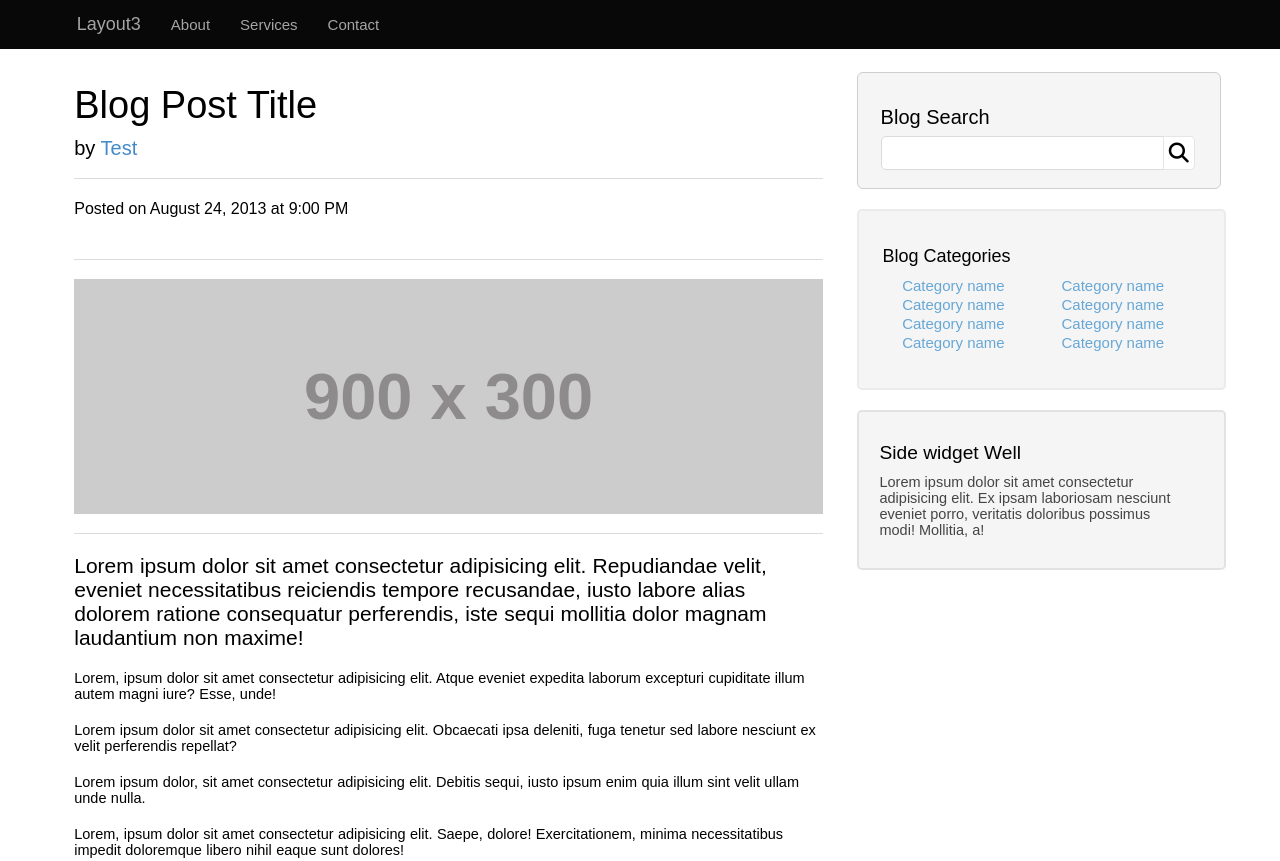
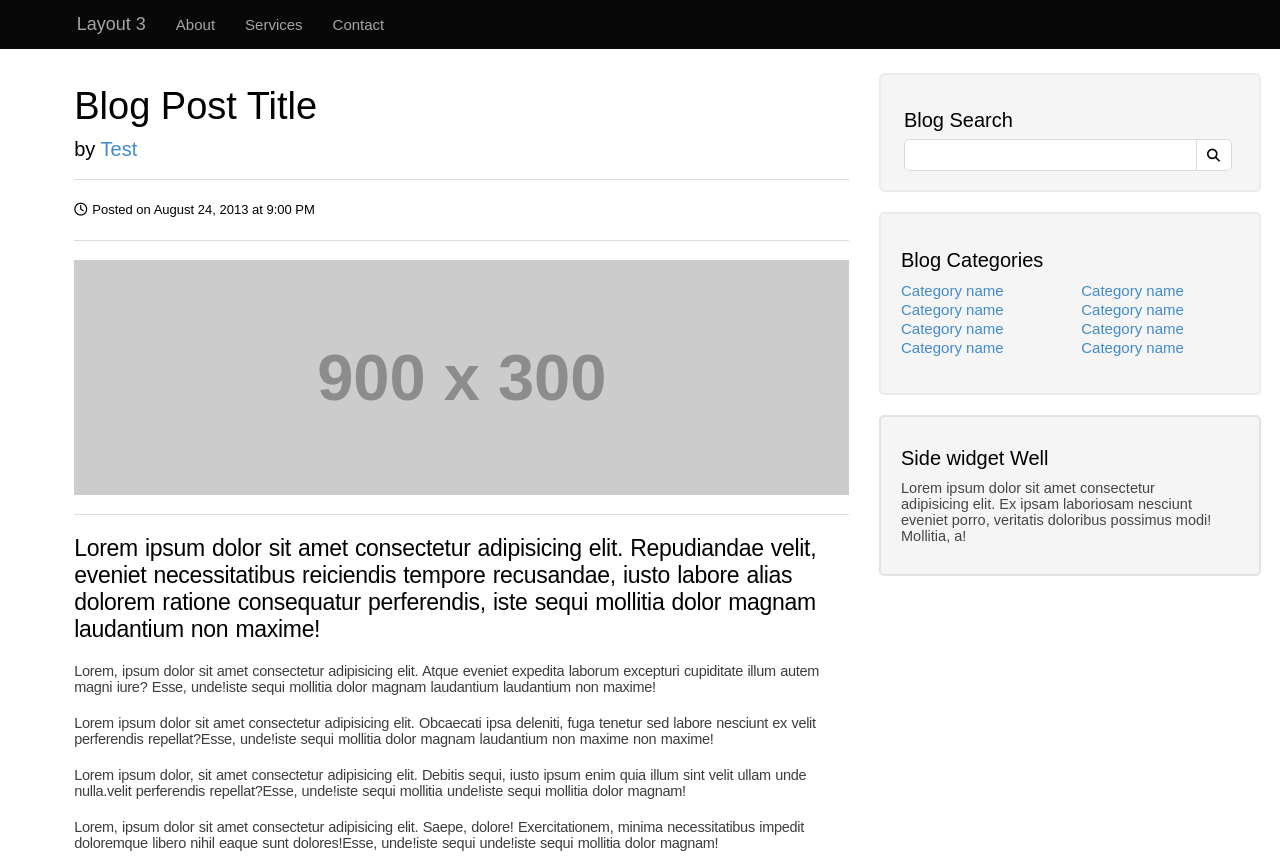
Before and after one commit to darkhacker1906/Layout-1-task-3-using-flex, a plain HTML site: page index.html in a window 1280 px wide. Shown: the top 861 px of the page. Drawn offline with Linux system fonts and the light colour scheme.

Commit message:
fixed bug

```diff
--- a/index.css
+++ b/index.css
@@ -3,14 +3,16 @@
     padding:0;
     font-family: sans-serif;
 }
+
 body{
-    font-family: 'Actor', sans-serif;
+
 font-family: 'Roboto', sans-serif;
 }
 .wrapper{
     height:100%;
     width:100%;
 }
+/* navbar section starts here--------------------------- */
 .navbar{
     background-color: rgb(8, 8, 8);
     width:100%;
@@ -43,13 +45,21 @@ ul li a, .layout{
     margin-right:30px;
     font-weight:500;
 }
+
+/* sub_wrapper class starts here------------------------------ */
 .sub_wrapper{
     /* border:1px solid black; */
-    width:90%;
+    width:92.7%;
     height:100%;
-    padding:0% 5% 0% 5.8%;
+    padding:0% 1.5% 0% 5.8%;
+
+}
+.padding_wrapper{
     display:flex;
+    width:100%;
+    height:100%;
 }
+/* left_div starts here------------------------------------------------ */
 .title{
     font-size: 38px;
     margin-bottom: 10px;
@@ -64,20 +74,22 @@ ul li a, .layout{
     color:#428BCA
 }
 .post_date{
-
-    margin-bottom: 10px;
     border-top: 1px solid #e0dbdb;
     height: 60px;
     display: flex;
     align-items: center;
+    font-size:13px;
+}
+.fa-regular{
+    margin-right:5px;
+    font-size: 13px;
 }
 .img_div{
     border-top: 1px solid rgb(221, 219, 219);
     border-bottom: 1px solid rgb(221, 219, 219);
-    margin:20px 0px;
+    margin-bottom:20px;
 }
 .img{
-    height: 265px;
     margin:19px 0px;
     height:235px;
     background-color: #CCCCCC;
@@ -90,22 +102,32 @@ ul li a, .layout{
 }
 .sub_heading{
     font-weight: 500;
-    font-size: 21px;
+    font-size: 23px;
     margin-bottom: 20px;
-    word-spacing: .3px;
+    /* word-spacing: .5px; */
+    word-spacing: 1px;
+    letter-spacing: -.3px;
 }
 .para1, .para2, .para3, .para4{
     font-size: 14.5px;
-    word-spacing: 0.3px;
+    word-spacing: 0.7px;
+    letter-spacing: -.3px;
     font-weight: 400;
     margin-bottom: 20px;
+    color:rgb(61, 61, 61);
+    font-weight: 500;
 }
+/* left div ends here_______________________________ */
+
+/* Right div starts here____________________________________ */
 
 .blog_div{
-    padding-bottom:3%;
-    border: 1px solid #cfcdcd;
-    margin-top: 23px;
+    border:2px solid #EBEBEB;
     border-radius: 6px;
+    padding:9% 0% 5% 6%;
+    font-size: 20px;
+    font-weight: 500;
+    background-color: #F5F5F5;
 
 }
 .search_div{
@@ -114,42 +136,29 @@ ul li a, .layout{
 }
 .left{
     width:67%;
-    /* width:700px; */
-    padding:3% 3% 2% 0%;
-}
-.blog_div{
-    /* padding: 25px 0px 16px 19px; */
-    /* padding:2% 0% 1% 1%; */
-    padding:9% 0% 5% 6%;
-    width:92%;
-    font-size: 20px;
-    font-weight: 500;
-    background-color: #F5F5F5;
+    padding:3% 1% .5% 0%;
 }
 .blog_search{
     margin-bottom: 2%;
 }
 .search_bar{
-    /* padding:1px 6px 1px 6px; */
-    /* border:1.5px solid rgb(232, 229, 229); */
-    border-top:1.5px solid rgb(232, 229, 229);
-    border-bottom: 1.5px solid rgb(232, 229, 229);
-    border-right: 1.5px solid rgb(232, 229, 229);
-    border-left: 1.3px solid rgb(232, 229, 229);
+    border:1.5px solid #dcdbdb;;
     border-radius: 0px 5px 5px 0px;
     display: flex;
     align-items: center;
-    width: 30px;
+    width: 34px;
     justify-content: center;
     background-color: white;
 }
 .input_txt{
-    width:84%;
+    width:83%;
 }
 input{
-    /* padding:6px 2px 6px 85px; */
-    width:85%;
-    padding:2% 1% 4% 14%;
+    width:100%;
+    /* padding:2% 1% 4% 14%; */
+    font-size: 17px;
+    padding-left: 10px;
+    height: 30px;
     border-top:1.5px solid #dcdbdb;
     border-left:1.5px solid #dcdbdb;
     border-bottom:1.5px solid #dcdbdb;
@@ -157,26 +166,30 @@ input{
     border-radius: 5px 0px 0px 5px;
 }
 .right{
-    /* width:366px; */
     width:33%;
+    padding:2% 0% 1% 1.5%;
+}
+.fa-solid{
+    font-size:13px;
 }
 
 .blog_categories_div{
     margin-top: 20px;
-    padding: 35px 23px 35px 23px;
+    padding: 35px 23px 35px 20px;
     border: 2px solid #EBEBEB;
     border-radius:5px;
     background-color: #F5F5F5;
 }
 .blog_cat{
-    font-size: 18px;
+    font-size: 20px;
     font-weight: 400;
     margin-bottom:10px;
 }
 .category_list{
     display:flex;
     flex-wrap: wrap;
-    justify-content: space-around;
+    align-items: flex-start;
+    gap:18%;
 }
 .category{
     width:120px;
@@ -184,7 +197,8 @@ input{
 }
 a{
     text-decoration: none;
-    color:#67a7d6;
+    /* color:#7492CD; */
+    color:#428BCA;
     font-size: 15px;
 }
 .side_widget_div{
@@ -198,6 +212,7 @@ a{
     font-size: larger;
     font-weight: 500;
     margin-bottom: 10px;
+    font-size: 20px;
 }
 .widget_para{
     font-size: 14.5px;
@@ -205,13 +220,44 @@ a{
     color:#464545;
 }
 .footer{
+    border-top: 1px solid #eae8e8;
+    height: 8rem;
+    display: flex;
+    align-items: center;
+    font-size: 14.5px;
+    word-spacing: 0.5px;
+}
+/* .footer{
     width:88.5%;
     margin:0 auto;
-    /* padding: 0% 5% 0% 5.8%; */
+
     padding:4% 0%;
     height:70px;
     border-top:1px solid rgb(232, 231, 231);
-}
+} */
+/* Right div ends here -------------------------------*/
+
+/* Media queries starts here--------------------------- */
+
+    @media(max-width:700px){
+
+        /* .category_list{
+            justify-content: normal;
+        } */
+        .padding_wrapper{
+            flex-direction: column;
+        }
+        .left, .right{
+            width:100%;
+        }
+        .right{
+            padding: 2% 0% 1% 0%;
+        }
+        .footer{
+            margin-top: 30px;
+        }
+
+    }
 
 @media(max-width:354px){
     .nav{
@@ -223,30 +269,8 @@ a{
     .layout , .nav_items{
         margin-bottom: 5px;
     }
-
-}
-@media(max-width:550px){
-
-    .category_list{
-        justify-content: space-evenly;
-    }
-    .category{
-        width: 105px;
-    }
-    .sub_wrapper{
-        flex-direction: column;
-    }
-    .left, .right{
-        width:100%;
-    }
-    .footer{
-        margin-top: 40px;
+    .img{
+        font-size: 50px;
     }
 
 }
-@media(max-width:920px){
-input{padding: 4% 1% 4% 14%;
-
-}
-
-}
--- a/index.html
+++ b/index.html
@@ -1,18 +1,24 @@
 <!DOCTYPE html>
 <html lang="en">
   <head>
-    <meta charset="UTF-8">
-    <meta name="viewport" content="width=device-width, initial-scale=1.0">
+    <meta charset="UTF-8" />
+    <meta name="viewport" content="width=device-width, initial-scale=1.0" />
     <title>Document</title>
-    <link rel="stylesheet" href="index.css">
-    <link rel="stylesheet" href="https://cdnjs.cloudflare.com/ajax/libs/font-awesome/6.5.1/css/all.min.css" integrity="sha512-DTOQO9RWCH3ppGqcWaEA1BIZOC6xxalwEsw9c2QQeAIftl+Vegovlnee1c9QX4TctnWMn13TZye+giMm8e2LwA==" crossorigin="anonymous" referrerpolicy="no-referrer" />
+    <link rel="stylesheet" href="index.css" />
+    <link
+      rel="stylesheet"
+      href="https://cdnjs.cloudflare.com/ajax/libs/font-awesome/6.5.1/css/all.min.css"
+      integrity="sha512-DTOQO9RWCH3ppGqcWaEA1BIZOC6xxalwEsw9c2QQeAIftl+Vegovlnee1c9QX4TctnWMn13TZye+giMm8e2LwA=="
+      crossorigin="anonymous"
+      referrerpolicy="no-referrer"
+    />
   </head>
   <body>
     <div class="main">
       <div class="wrapper">
         <div class="navbar">
           <div class="nav">
-          <div class="layout">Layout3</div>
+            <div class="layout">Layout 3</div>
             <ul class="unorder_last">
               <li class="nav_items">
                 <a href="#">About</a>
@@ -27,49 +33,87 @@
           </div>
         </div>
         <div class="sub_wrapper">
+          <div class="padding_wrapper">
             <div class="left">
               <div class="title">Blog Post Title</div>
               <div class="test_upper">by <span class="test">Test</span></div>
-          <div class="post_date">Posted on August 24, 2013 at 9:00 PM</div>
+              <div class="post_date">
+                <i class="fa-regular fa-clock"></i> Posted on August 24, 2013 at
+                9:00 PM
+              </div>
               <div class="img_div">
                 <div class="img">900 x 300</div>
               </div>
-          <div class="sub_heading">Lorem ipsum dolor sit amet consectetur adipisicing elit. Repudiandae velit, eveniet necessitatibus reiciendis tempore recusandae, iusto labore alias dolorem ratione consequatur perferendis, iste sequi mollitia dolor magnam laudantium non maxime!</div>
-          <div class="para1">Lorem, ipsum dolor sit amet consectetur adipisicing elit. Atque eveniet expedita laborum excepturi cupiditate illum autem magni iure? Esse, unde!</div>
-          <div class="para2">Lorem ipsum dolor sit amet consectetur adipisicing elit. Obcaecati ipsa deleniti, fuga tenetur sed labore nesciunt ex velit perferendis repellat?</div>
-          <div class="para3">Lorem ipsum dolor, sit amet consectetur adipisicing elit. Debitis sequi, iusto ipsum enim quia illum sint velit ullam unde nulla.</div>
-          <div class="para4">Lorem, ipsum dolor sit amet consectetur adipisicing elit. Saepe, dolore! Exercitationem, minima necessitatibus impedit doloremque libero nihil eaque sunt dolores!</div>
+              <div class="sub_heading">
+                Lorem ipsum dolor sit amet consectetur adipisicing elit.
+                Repudiandae velit, eveniet necessitatibus reiciendis tempore
+                recusandae, iusto labore alias dolorem ratione consequatur
+                perferendis, iste sequi mollitia dolor magnam laudantium non
+                maxime!
+              </div>
+              <div class="para1">
+                Lorem, ipsum dolor sit amet consectetur adipisicing elit. Atque
+                eveniet expedita laborum excepturi cupiditate illum autem magni
+                iure? Esse, unde!iste sequi mollitia dolor magnam laudantium
+                laudantium non maxime!
+              </div>
+              <div class="para2">
+                Lorem ipsum dolor sit amet consectetur adipisicing elit.
+                Obcaecati ipsa deleniti, fuga tenetur sed labore nesciunt ex
+                velit perferendis repellat?Esse, unde!iste sequi mollitia dolor magnam laudantium non
+                maxime non maxime!
+              </div>
+              <div class="para3">
+                Lorem ipsum dolor, sit amet consectetur adipisicing elit.
+                Debitis sequi, iusto ipsum enim quia illum sint velit ullam unde
+                nulla.velit perferendis repellat?Esse, unde!iste sequi mollitia unde!iste sequi mollitia dolor magnam!
+              </div>
+              <div class="para4">
+                Lorem, ipsum dolor sit amet consectetur adipisicing elit. Saepe,
+                dolore! Exercitationem, minima necessitatibus impedit doloremque
+                libero nihil eaque sunt dolores!Esse, unde!iste sequi unde!iste sequi mollitia dolor magnam!
+              </div>
             </div>
             <div class="right">
               <div class="blog_div">
                 <div class="blog_search">Blog Search</div>
                 <div class="search_div">
-              <div class="input_txt"><input type="text"></div>
-              <div class="search_bar"><i class="fa-solid fa-magnifying-glass"></i></div>
+                  <div class="input_txt"><input type="text" /></div>
+                  <div class="search_bar">
+                    <i class="fa-solid fa-magnifying-glass"></i>
+                  </div>
                 </div>
               </div>
               <div class="blog_categories_div">
                 <div class="blog_cat">Blog Categories</div>
                 <div class="category_list">
+                  <div class="category_list1">
                     <div class="category"><a href="#">Category name</a></div>
                     <div class="category"><a href="#">Category name</a></div>
                     <div class="category"><a href="#">Category name</a></div>
                     <div class="category"><a href="#">Category name</a></div>
+                  </div>
+                  <div class="category_list2">
                     <div class="category"><a href="#">Category name</a></div>
                     <div class="category"><a href="#">Category name</a></div>
                     <div class="category"><a href="#">Category name</a></div>
                     <div class="category"><a href="#">Category name</a></div>
                   </div>
                 </div>
+              </div>
               <div class="side_widget_div">
                 <div class="side_widget">Side widget Well</div>
-            <div class="widget_para">Lorem ipsum dolor sit amet consectetur adipisicing elit. Ex ipsam laboriosam nesciunt eveniet porro, veritatis doloribus possimus modi! Mollitia, a!</div>
+                <div class="widget_para">
+                  Lorem ipsum dolor sit amet consectetur adipisicing elit. Ex
+                  ipsam laboriosam nesciunt eveniet porro, veritatis doloribus
+                  possimus modi! Mollitia, a!
+                </div>
               </div>
             </div>
           </div>
           <div class="footer">Copyright &copy; Your Website 2014</div>
         </div>
       </div>
-
+    </div>
   </body>
 </html>
```
Lines whose indentation alone changed are shown as unchanged.
